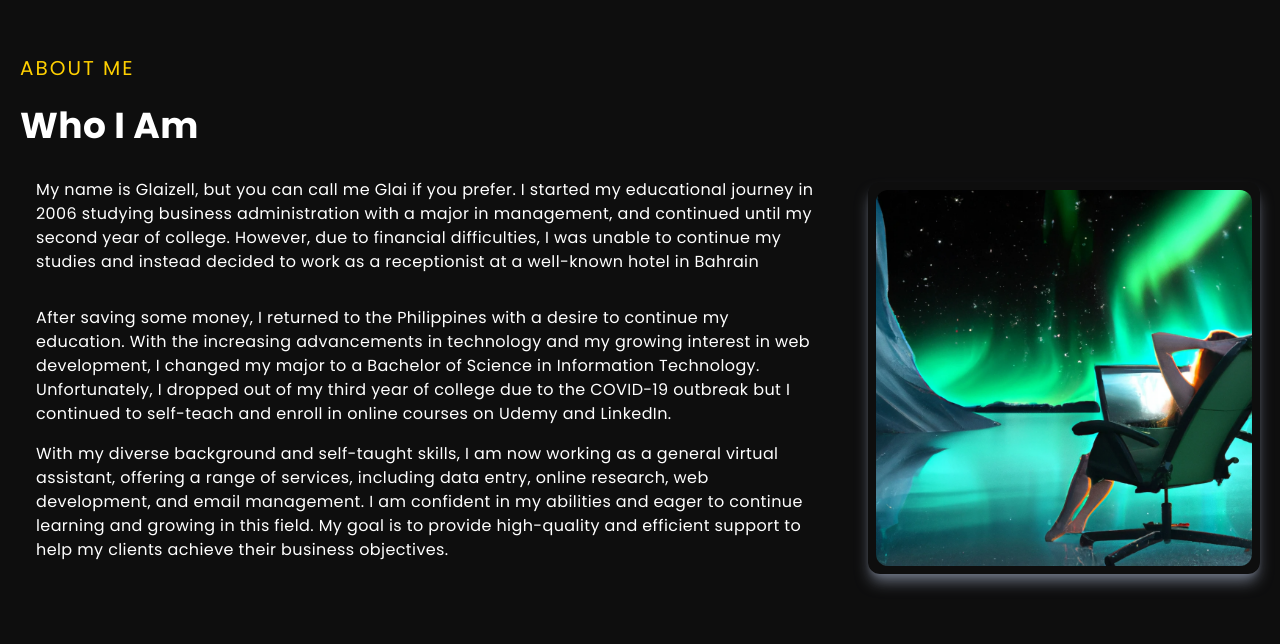
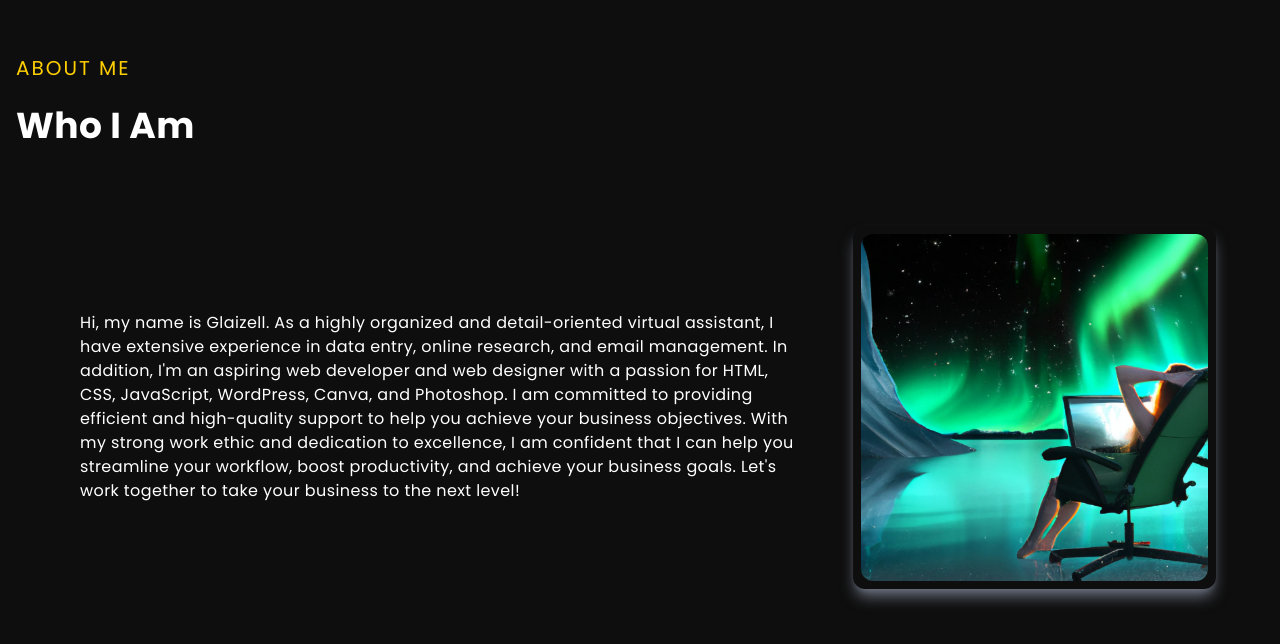
Before and after one commit to glaizell/va-portfolio, a Next.js app: page / in a window 1280 px wide. Shown: the part 836-1480 px from the top of the page. Built offline with nearby package versions, Linux system fonts and the light colour scheme.

Commit message:
Update About me Bio

```diff
--- a/components/AboutMe.jsx
+++ b/components/AboutMe.jsx
@@ -3,41 +3,28 @@ import selfPhoto from '/public/assets/photo.png';
 
 function AboutMe() {
   return (
-    <div id='about' className='w-full p-4 pt-[90px]'>
-      <div className='max-w-[1240px] mx-auto'>
+    <div id='about' className='container'>
+      <div>
         <div className='mb-8'>
           <p className='mb-6 uppercase text-xl tracking-widest text-[#FFD000]'>
             About Me
           </p>
           <h2>Who I Am</h2>
         </div>
-        <div className='lg:grid grid-cols-3 gap-8 max-w-full'>
-          <div className='px-4 leading-normal col-span-2'>
-            <p className='mb-8'>
-              My name is Glaizell, but you can call me Glai if you prefer. I
-              started my educational journey in 2006 studying business
-              administration with a major in management, and continued until my
-              second year of college. However, due to financial difficulties, I
-              was unable to continue my studies and instead decided to work as a
-              receptionist at a well-known hotel in Bahrain
-            </p>
-            <p className='mb-4'>
-              After saving some money, I returned to the Philippines with a
-              desire to continue my education. With the increasing advancements
-              in technology and my growing interest in web development, I
-              changed my major to a Bachelor of Science in Information
-              Technology. Unfortunately, I dropped out of my third year of
-              college due to the COVID-19 outbreak but I continued to self-teach
-              and enroll in online courses on Udemy and LinkedIn.
-            </p>
-            <p className='mb-4'>
-              With my diverse background and self-taught skills, I am now
-              working as a general virtual assistant, offering a range of
-              services, including data entry, online research, web development,
-              and email management. I am confident in my abilities and eager to
-              continue learning and growing in this field. My goal is to provide
-              high-quality and efficient support to help my clients achieve
-              their business objectives.
+        <div className='lg:grid grid-cols-3 gap-8 max-w-full md:p-12'>
+          <div className='px-4 col-span-2 lg:flex justify-center items-center mt-8 lg:mt-0'>
+            <p>
+              Hi, my name is Glaizell. As a highly organized and detail-oriented
+              virtual assistant, I have extensive experience in data entry,
+              online research, and email management. In addition, I&#39;m an
+              aspiring web developer and web designer with a passion for HTML,
+              CSS, JavaScript, WordPress, Canva, and Photoshop. I am committed
+              to providing efficient and high-quality support to help you
+              achieve your business objectives. With my strong work ethic and
+              dedication to excellence, I am confident that I can help you
+              streamline your workflow, boost productivity, and achieve your
+              business goals. Let&#39;s work together to take your business to
+              the next level!
             </p>
           </div>
 
--- a/components/ContactMe.jsx
+++ b/components/ContactMe.jsx
@@ -4,13 +4,13 @@ function ContactMe(props) {
   return (
     <div
       id='contact'
-      className='max-w-[1240px] h-screen w-full mx-auto p-2 flex justify-center items center'
+      className='max-w-[1240px] h-screen w-full mx-auto p-4 flex justify-center items center'
     >
       <div className='max-w-[1240px] m-auto text-center'>
-        <p className='uppercase text-xl tracking-widest text-[#FFD000] mb-6 lg:mb-10'>
+        <p className='uppercase text-xl tracking-widest text-[#FFD000] mb-12'>
           HAVE A PROJECT IN MIND?
         </p>
-        <h2 className='py-8 md:py-4 md:text-5xl text-2xl mb-6 lg:mb-8'>
+        <h2 className='py-8 md:py-4 md:text-5xl text-2xl'>
           Let&#39;s connect and simplify your workload.
         </h2>
         <Button onShowContactForm={props.onShowContactForm} />
--- a/components/Main.jsx
+++ b/components/Main.jsx
@@ -23,7 +23,7 @@ function Main() {
           Empowering Efficiency, Anytime Anywhere. A virtual assistant with a
           passion for front-end development.
         </p>
-        <div className='flex items-center justify-between max-w-[330px] m-auto mb-4'>
+        <div className='flex items-center justify-between max-w-[330px] m-auto'>
           <Link
             href='https://www.linkedin.com/in/glaizell-a-079497147/'
             target='_blank'
--- a/components/MyServices.jsx
+++ b/components/MyServices.jsx
@@ -8,8 +8,8 @@ import VirtualAssistant from '/public/assets/services/VirtualAssistant.svg';
 
 function MyServices() {
   return (
-    <div id='skills' className='w-full p-4 pt-[90px] mb-12'>
-      <div className='max-w-[1240px] m-auto'>
+    <div id='skills' className='container'>
+      <div>
         <div className='mb-12'>
           <p className='mb-6 uppercase text-xl tracking-widest text-[#FFD000]'>
             Specialized In
--- a/components/UI/Button.jsx
+++ b/components/UI/Button.jsx
@@ -4,7 +4,7 @@ function Button(props) {
   return (
     <button
       onClick={props.onShowContactForm}
-      className='border py-4 px-6 md:py-6 md:px-12 hover:bg-[#ffd000] hover:text-black text-lg md:text-2xl cursor-pointer hover:scale-110 ease-in duration-300 font-medium'
+      className='border py-4 px-6 md:py-6 md:px-12 hover:bg-[#ffd000] hover:text-black text-lg md:text-2xl cursor-pointer hover:scale-110 ease-in duration-300 font-medium mt-6 md:mt-12'
     >
       Let&#39;s Talk
       <span className='ml-4'>
--- a/components/layout/Header.jsx
+++ b/components/layout/Header.jsx
@@ -74,7 +74,7 @@ const Header = () => {
       <div
         className={
           nav
-            ? 'md:hidden fixed left-0 top-0 w-full h-screen bg-black/70 backdrop-blur'
+            ? 'md:hidden fixed left-0 top-0 w-full h-screen bg-white/5 backdrop-blur '
             : ''
         }
       >
@@ -82,7 +82,7 @@ const Header = () => {
         <div
           className={
             nav
-              ? ' fixed left-0 top-0 w-[75%] sm:w-[60%] md:w-[45%] h-screen bg-[#000] p-8 ease-in duration-500'
+              ? ' fixed left-0 top-0 w-[75%] sm:w-[60%] md:w-[45%] h-screen bg-[#000] border-r p-8 ease-in duration-500'
               : 'fixed left-[-100%] top-0 p-10 ease-in duration-500'
           }
         >
--- a/pages/resume.jsx
+++ b/pages/resume.jsx
@@ -16,26 +16,24 @@ function Resume() {
         <link rel='icon' href='/assets/favicon.svg' />
       </Head>
       <div className='relative mb-8 max-w-[940px] mx-auto p-4 pt-[120px] bg-[#fff1b3] overflow-hidden text-[#191500]'>
-        <div className='absolute top-[-150px] sm:top-[-130px] left-[-220px]  sm:left-[-210px]'>
+        <div className='absolute top-[-160px] sm:top-[-130px] left-[-240px]  sm:left-[-210px]'>
           <Image src={Design1} alt='image design for resume' />
         </div>
         <div className='absolute top-0 right-[-220px] '>
           <Image src={Design2} alt='image design for resume' />
         </div>
-        <div className='absolute  bottom-0  left-[-220px] '>
+        <div className='absolute  bottom-[-80px]  left-[-220px] '>
           <Image src={Design3} alt='image design for resume' />
         </div>
 
-        <div className='absolute bottom-[-180px] right-[-180px]'>
+        <div className='absolute bottom-[-210px] right-[-210px] sm:bottom-[-180px] sm:right-[-180px]'>
           <Image src={Design4} alt='image design for resume' />
         </div>
         <div>
-          <div className='text-center mb-8 bg-[#ffe880] rounded-2xl p-8'>
+          <div className='text-center mb-8 bg-[#ffe880] rounded-2xl p-6'>
             <h1 className='mb-6'>Glaizell Abbas</h1>
-            <div className='mb-8 rounded-2xl p-2 bg-[#4A4E61] max-w-full sm:w-[70%] lg:w-[60%] mx-auto text-sm md:text-base text-white'>
-              <span>General Virtual Assistant</span>
-              <span> | </span>
-              <span>Web Developer</span>
+            <div className='mb-8 rounded-2xl p-2 bg-[#4A4E61] max-w-full w-full sm:w-[60%] md:w-[50%] mx-auto text-sm md:text-base text-white'>
+              <h4>General Virtual Assistant</h4>
             </div>
             <p>
               Efficient and detail-oriented virtual assistant with a passion for
@@ -55,71 +53,77 @@ function Resume() {
           </div>
           <div className='md:grid grid-cols-3 '>
             <div className='md:pt-4'>
-              <div className='mb-8'>
+              <div className='mb-4'>
                 <h4 className='mb-2 text-[#191500]'>Education</h4>
                 <div className='p-4'>
                   <div className='mb-4'>
                     <p className='text-[#4A4E61] mb-2 font-bold'>2017-2020</p>
-                    <p>Bachelor of Science in Information Technology</p>
-                    <p>AMA University</p>
+                    <p className='md:px-0 px-8'>
+                      Bachelor of Science in Information Technology
+                    </p>
+                    <p className='md:px-0 px-8'>AMA University</p>
                   </div>
 
                   <div className='mb-4'>
                     <p className='text-[#4A4E61] mb-2 font-bold'>2006-2008</p>
-                    <p>Business Administration major in Management</p>
-                    <p>Holy Angel University</p>
+                    <p className='md:px-0 px-8'>
+                      Business Administration major in Management
+                    </p>
+                    <p className='md:px-0 px-8'>Holy Angel University</p>
                   </div>
                 </div>
               </div>
 
-              <div>
+              <div className='mb-4'>
                 <h4 className='mb-2 text-[#191500]'>Certification</h4>
                 <div className='p-4'>
                   <div className='mb-4'>
                     <h5 className='text-[#4A4E61] mb-2'>Udemy</h5>
-                    <p>
+                    <p className='md:px-0 px-8'>
                       Build Responsive Real-World Websites with HTML and CSS
                     </p>
                   </div>
                   <div className='mb-4'>
                     <h5 className='text-[#4A4E61] mb-2'>Udemy</h5>
-                    <p>
+                    <p className='md:px-0 px-8'>
                       The Complete JavaScript Course 2022: From Zero to Expert!
                     </p>
                   </div>
                   <div className='mb-4'>
                     <h5 className='text-[#4A4E61] mb-2'>Udemy</h5>
-                    <p>The Complete 2020 Web Development Bootcamp</p>
+                    <p className='md:px-0 px-8'>
+                      The Complete 2020 Web Development Bootcamp
+                    </p>
                   </div>
                   <div className='mb-4'>
                     <h5 className='text-[#4A4E61] mb-2'>LinkedIn</h5>
-                    <p>Effective Listening</p>
+                    <p className='md:px-0 px-8'>Effective Listening</p>
                   </div>
                   <div className='mb-4'>
                     <h5 className='text-[#4A4E61] mb-2'>LinkedIn</h5>
-                    <p>Managing Stress</p>
+                    <p className='md:px-0 px-8'>Managing Stress</p>
                   </div>
                   <div className='mb-4'>
                     <h5 className='text-[#4A4E61] mb-2'>LinkedIn</h5>
-                    <p>Improving Your Memory</p>
+                    <p className='md:px-0 px-8'>Improving Your Memory</p>
                   </div>
                 </div>
               </div>
             </div>
             <div className='col-span-2 md:bg-[#ffe880] rounded-2xl md:p-6'>
-              <div className='mb-8'>
+              <div className='mb-4'>
                 <h4 className='mb-2 text-[#191500]'>Work Experience</h4>
                 <div className='p-4'>
                   <div className='mb-4'>
                     <h5 className='text-[#4A4E61] mb-2'>Online Research</h5>
-                    <p>
+                    <p className='px-8'>
                       searching for potential candidates through online
                       platforms such as LinkedIn.
                     </p>
                   </div>
                   <div className='mb-4'>
                     <h5 className='text-[#4A4E61] mb-2'>Event Promoter</h5>
-                    <p>
+                    <p className='px-8'>
                       gathering information on upcoming events and searching
                       groups on different online platforms to promote the
                       upcoming events.
@@ -130,7 +134,7 @@ function Resume() {
                       Recruitment Researcher / Linkedin recruiter / Company
                       mapping
                     </h5>
-                    <p>
+                    <p className='px-8'>
                       Tracking the companies to which candidates transfer from
                       or to, and the number of candidates involved in each
                       transfer.
@@ -138,7 +142,7 @@ function Resume() {
                   </div>
                   <div className='mb-4'>
                     <h5 className='text-[#4A4E61] mb-2'>Persona mapping</h5>
-                    <p>
+                    <p className='px-8'>
                       Filtering candidates based on client instructions and
                       entering information into Google Slides
                     </p>
@@ -147,8 +151,8 @@ function Resume() {
               </div>
               <div className='mb-4'>
                 <h4 className='mb-2 text-[#191500]'>Skills And Tools</h4>
-                <div className=''>
-                  <ul className='mb-6 leading-6 list-disc px-6'>
+                <div>
+                  <ul className='mb-6 leading-6 list-disc px-12'>
                     <li>Front-End Coding</li>
                     <li>Data Entry</li>
                     <li>Online Research</li>
@@ -162,7 +166,7 @@ function Resume() {
                   <h5 className='mb-2'>
                     Proficient in using the following tools:
                   </h5>
-                  <ul className='leading-6 list-disc px-6'>
+                  <ul className='leading-6 list-disc px-12'>
                     <li>Canva</li>
                     <li>Slack</li>
                     <li>
--- a/styles/globals.css
+++ b/styles/globals.css
@@ -33,6 +33,9 @@ html {
   h4 {
     @apply text-lg sm:text-xl;
   }
+  h5 {
+    @apply text-base sm:text-lg;
+  }
 
   li {
     @apply text-xs sm:text-sm md:text-base mb-4 leading-normal;
@@ -52,7 +55,9 @@ html {
   body::-webkit-scrollbar-track {
     background-color: #0e0e0e;
   }
-
+  .container {
+    @apply max-w-[1240px] m-auto w-full p-4 pt-[90px];
+  }
   .main-icons {
     @apply rounded-full shadow-md shadow-gray-500 p-6 cursor-pointer hover:scale-110 ease-in hover:bg-[#FFD000] hover:text-black duration-300;
   }
```
